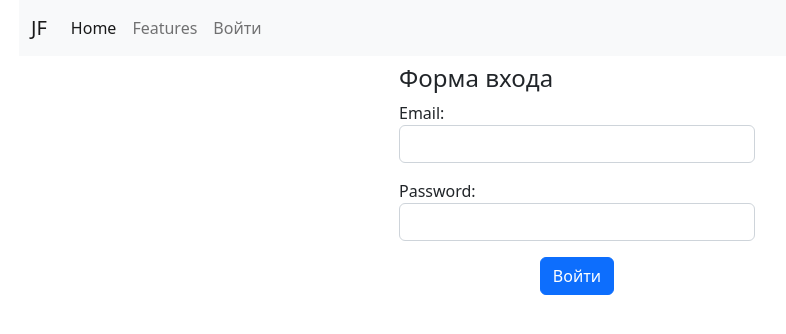
After one commit to haliivi/django_scraping_srv, a Django app: page /accounts/login/ in a window 1280 px wide. The commit adds this page. Shown: the top 334 px of the page, without its empty margins (63-849 px from the left). Run offline with Django 4.2, Linux system fonts and the light colour scheme.

Commit message:
1) Made links login and logout in base.html template. 2) Write UserLogniForm. 3) Added login.html template. 4) Added urls.py. 5) Include to main urls accounts urls. 6) Write class view login_view, logout_view.

```diff
--- /dev/null
+++ b/src/accounts/forms.py
@@ -0,0 +1,29 @@
+from django import forms
+from django.contrib.auth import get_user_model, authenticate
+from django.contrib.auth.hashers import check_password
+__all__ = [
+    'UserLogniForm',
+]
+
+
+User = get_user_model()
+
+
+class UserLogniForm(forms.Form):
+    email = forms.CharField(widget=forms.EmailInput(attrs={'class': 'form-control'}))
+    password = forms.CharField(widget=forms.PasswordInput(attrs={'class': 'form-control'}))
+
+    def clean(self, *args, **kwargs):
+        email = self.cleaned_data.get('email')
+        password = self.cleaned_data.get('password')
+        if email and password:
+            user = User.objects.filter(email=email)
+            print(user)
+            if not user.exists():
+                raise forms.ValidationError('Такого пользователя нет!')
+            if not check_password(password, user.first().password):
+                raise forms.ValidationError('Не верный пароль!')
+            user = authenticate(email=email, password=password)
+            if not user:
+                raise forms.ValidationError('Данный аккаунт отключен.')
+        return super().clean(*args, **kwargs)
--- /dev/null
+++ b/src/accounts/templates/accounts/login.html
@@ -0,0 +1,18 @@
+{% extends 'base.html' %}
+{% block title %}Login{% endblock title %}
+{% block content %}
+    <div class="row">
+        <div class="col-md-4 mx-auto">
+            <h4 class="my-2">Форма входа</h4>
+            <form method="post">
+                {% csrf_token %}
+                {{ form.as_p }}
+                <div class="container">
+                    <div class="col-md-12 text-center">
+                        <button type="submit" class="btn btn-primary">Войти</button>
+                    </div>
+                </div>
+            </form>
+        </div>
+    </div>
+{% endblock content %}
--- /dev/null
+++ b/src/accounts/urls.py
@@ -0,0 +1,7 @@
+from django.urls import path
+from .views import *
+
+urlpatterns = [
+    path('login/', login_view, name='login'),
+    path('logout/', logout_view, name='logout'),
+]
--- a/src/accounts/views.py
+++ b/src/accounts/views.py
@@ -1,3 +1,24 @@
-from django.shortcuts import render
+from django.contrib.auth import authenticate, login, logout
+from django.shortcuts import redirect, render
+from .forms import *
+__all__ = [
+    'login_view',
+    'logout_view',
+]
 
-# Create your views here.
+
+def login_view(request):
+    form = UserLogniForm(request.POST or None)
+    if form.is_valid():
+        data = form.clean()
+        email = data.get('email')
+        password = data.get('password')
+        user = authenticate(request, email=email, password=password)
+        login(request, user)
+        return redirect('home')
+    return render(request, 'accounts/login.html', {'form': form})
+
+
+def logout_view(request):
+    logout(request)
+    return redirect('home')
--- a/src/scraping_srv/urls.py
+++ b/src/scraping_srv/urls.py
@@ -19,4 +19,5 @@ from django.urls import path, include
 urlpatterns = [
     path('admin/', admin.site.urls),
     path('', include('scraping.urls')),
+    path('accounts/', include(('accounts.urls', 'accounts'), namespace='accounts')),
 ]
--- a/src/templates/base.html
+++ b/src/templates/base.html
@@ -23,12 +23,15 @@
                     <li class="nav-item">
                         <a class="nav-link" href="#">Features</a>
                     </li>
-                    <li class="nav-item">
-                        <a class="nav-link" href="#">Pricing</a>
-                    </li>
-                    <li class="nav-item">
-                        <a class="nav-link disabled">Disabled</a>
-                    </li>
+                        {% if user.is_authenticated %}
+                            <li class="nav-item">
+                                <a class="nav-link" href="{% url 'accounts:logout' %}">Выйти</a>
+                            </li>
+                        {% else %}
+                            <li class="nav-item">
+                                <a class="nav-link" href="{% url 'accounts:login' %}">Войти</a>
+                            </li>
+                        {% endif %}
                     </ul>
                 </div>
             </div>
```
